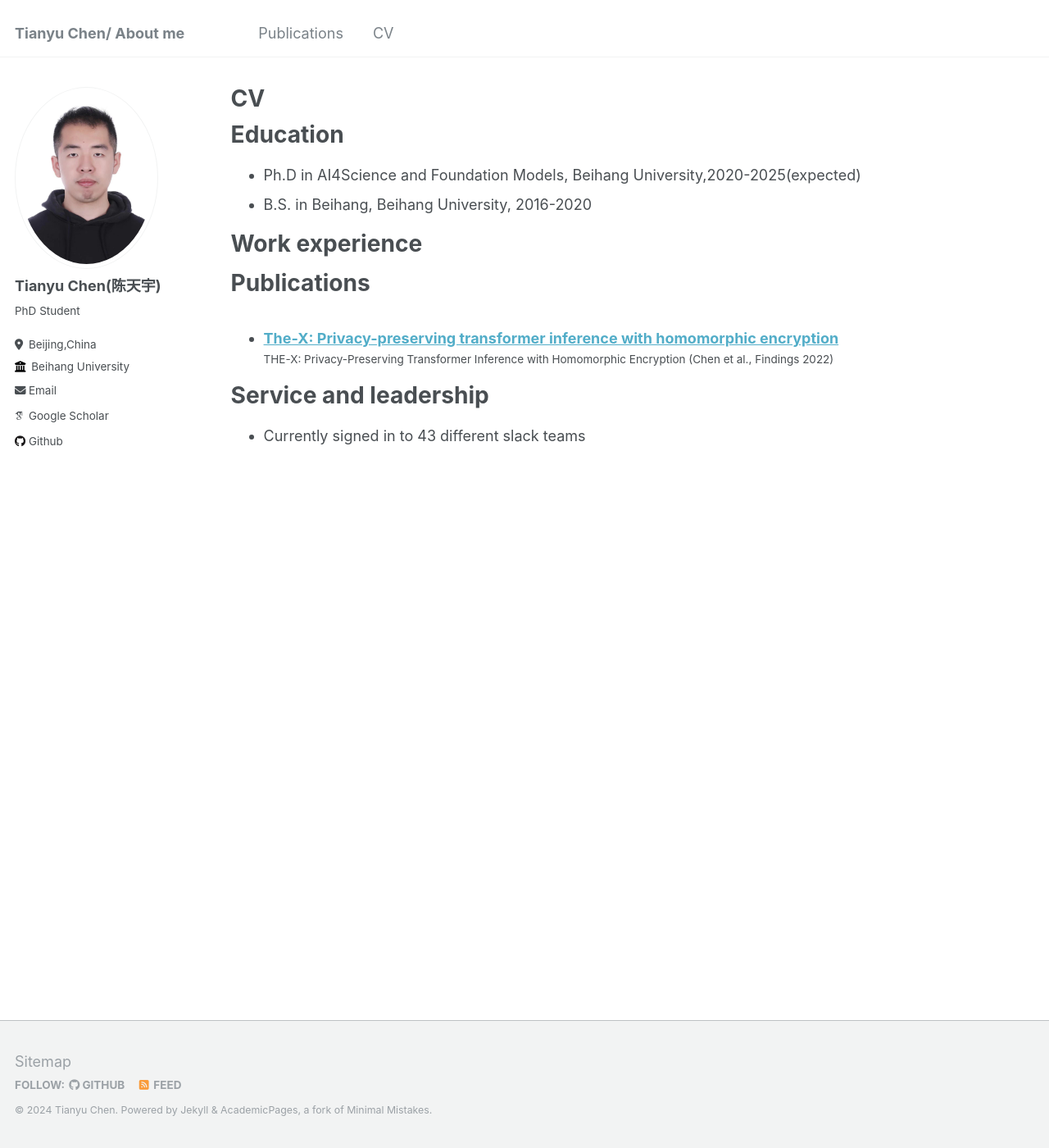
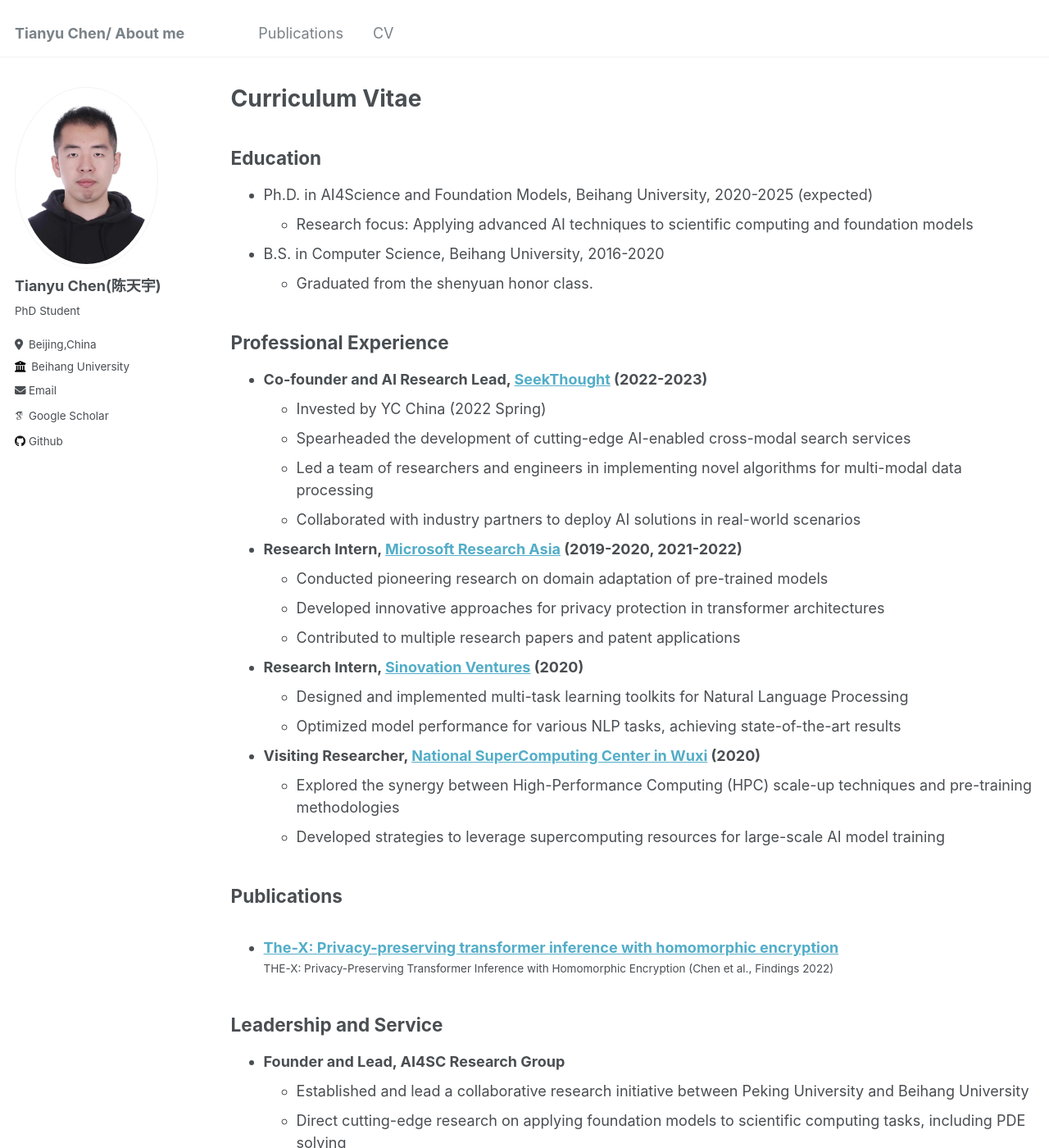
Before and after one commit to Tarpelite/tarpelite.github.io, a Jekyll site: the page built from _pages/cv.md, in a window 1280 px wide and 1400 px high. Shown: the whole window at 82% size. Built offline with Jekyll 4.4.1, drawn with Linux system fonts in a browser that asks for light colours; some web fonts are replaced; some of the changed text lies outside the part shown.

Commit message:
update CV

```diff
--- a/_pages/cv.md
+++ b/_pages/cv.md
@@ -1,6 +1,6 @@
 ---
 layout: archive
-title: "CV"
+title: "Curriculum Vitae"
 permalink: /cv/
 author_profile: true
 redirect_from:
@@ -9,37 +9,68 @@ redirect_from:
 
 {% include base_path %}
 
-Education
-======
-* Ph.D in AI4Science and Foundation Models, Beihang University,2020-2025(expected)
-* B.S. in Beihang, Beihang University, 2016-2020
+## Education
 
-Work experience
-======
+* Ph.D. in AI4Science and Foundation Models, Beihang University, 2020-2025 (expected)
+  - Research focus: Applying advanced AI techniques to scientific computing and foundation models
+* B.S. in Computer Science, Beihang University, 2016-2020
+  - Graduated from the shenyuan honor class.
 
+## Professional Experience
 
-<!-- Skills
-====== -->
+* **Co-founder and AI Research Lead, [SeekThought](https://www.seekthought.com/) (2022-2023)**
+  - Invested by YC China (2022 Spring)
+  - Spearheaded the development of cutting-edge AI-enabled cross-modal search services
+  - Led a team of researchers and engineers in implementing novel algorithms for multi-modal data processing
+  - Collaborated with industry partners to deploy AI solutions in real-world scenarios
 
+* **Research Intern, [Microsoft Research Asia](https://www.msra.cn/) (2019-2020, 2021-2022)**
+  - Conducted pioneering research on domain adaptation of pre-trained models
+  - Developed innovative approaches for privacy protection in transformer architectures
+  - Contributed to multiple research papers and patent applications
 
-Publications
-======
+* **Research Intern, [Sinovation Ventures](https://chuangxin.com/) (2020)**
+  - Designed and implemented multi-task learning toolkits for Natural Language Processing
+  - Optimized model performance for various NLP tasks, achieving state-of-the-art results
+
+* **Visiting Researcher, [National SuperComputing Center in Wuxi](https://nsccwx.cn/About.html) (2020)**
+  - Explored the synergy between High-Performance Computing (HPC) scale-up techniques and pre-training methodologies
+  - Developed strategies to leverage supercomputing resources for large-scale AI model training
+
+## Publications
+
   <ul>{% for post in site.publications reversed %}
     {% include archive-single-cv.html %}
   {% endfor %}</ul>
 
-<!-- Talks
-======
-  <ul>{% for post in site.talks reversed %}
-    {% include archive-single-talk-cv.html  %}
-  {% endfor %}</ul> -->
 
-<!-- Teaching
-======
-  <ul>{% for post in site.teaching reversed %}
-    {% include archive-single-cv.html %}
-  {% endfor %}</ul> -->
+## Leadership and Service
 
-Service and leadership
-======
-* Currently signed in to 43 different slack teams
+* **Founder and Lead, AI4SC Research Group**
+  - Established and lead a collaborative research initiative between Peking University and Beihang University
+  - Direct cutting-edge research on applying foundation models to scientific computing tasks, including PDE solving
+  - Sponsored by the National 2030 plan
+  - Mentor and supervise graduate students, fostering the next generation of AI researchers
+
+* **Peer Reviewer for Top-tier AI Conferences**
+  - AAAI, ACL, NAACL, NeurIPS, IJCAI, and ICML
+  - Contributed to maintaining high standards in AI research through rigorous paper evaluations
+
+* **Organizer, [PPML Workshop 2023](https://ppml2023.github.io/)**
+  - Facilitated knowledge exchange among researchers and practitioners in the field
+
+## Skills
+
+* Programming Languages: Python, C++
+* Machine Learning Frameworks: PyTorch, TensorFlow, Hugging Face Transformers
+* High-Performance Computing: Experience with distributed training and large-scale model deployment
+* Scientific Computing: Expertise in numerical methods and PDE solving techniques
+* Languages: Fluent in English and Mandarin Chinese (modify as needed)
+
+## Awards and Honors
+
++ **National Silver Award**, 9th China International College Students' Innovation Competition (Industry Track), 2023
++ **First Prize**, China Open Source Innovation Competition, Cyberspace Administration of China, 2022
++ **First Prize (Beijing Region)**, 7th China International "Internet+" College Students' Innovation and Entrepreneurship Competition, 2022
++ **First Prize (Champion)** in Innovation Achievement Transformation, National Industrial APP and Information Consumption Competition, Ministry of Industry and Information Technology, 2020
++ **Third Prize**, 5th "Belt and Road" International Big Data Competition, IKCEST, 2023
```
Also changed, not shown: _pages/about.md (+1 -1 lines), _publications/THE-X.md (+0 -2 lines).
